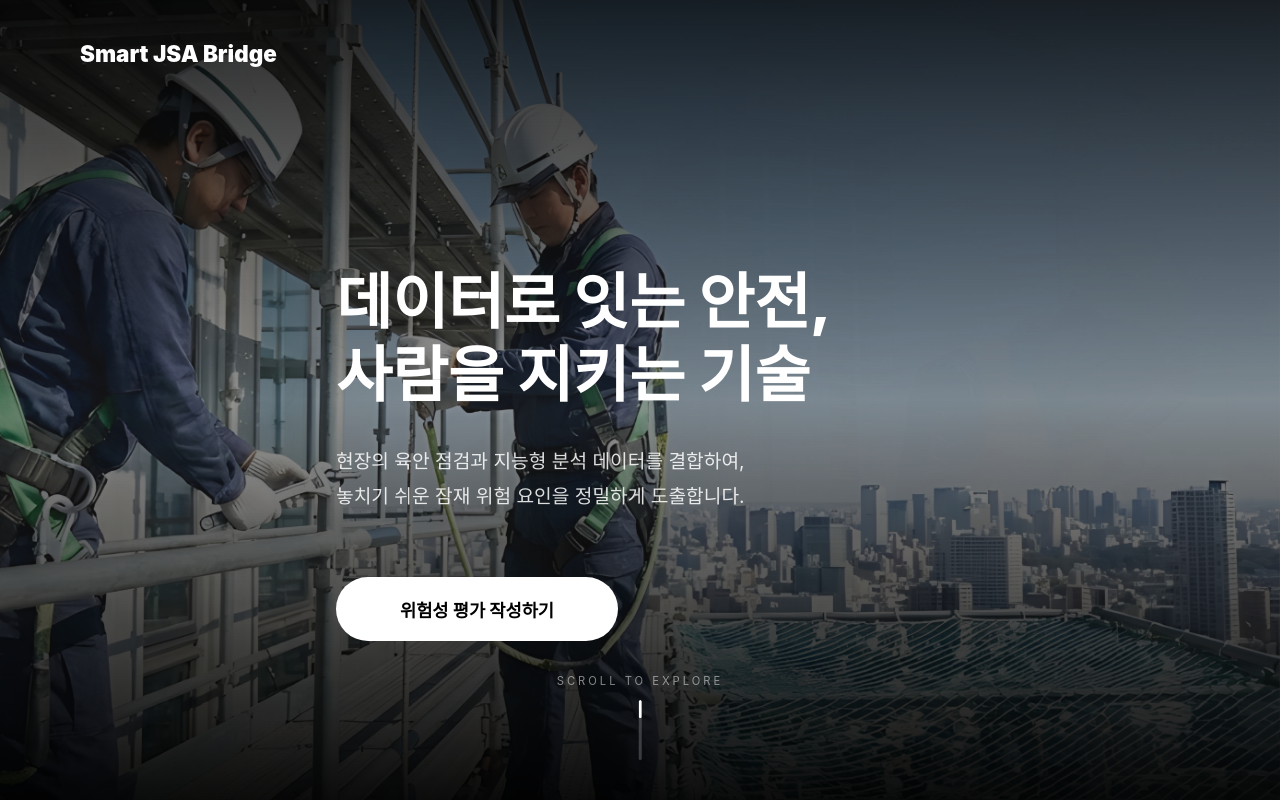
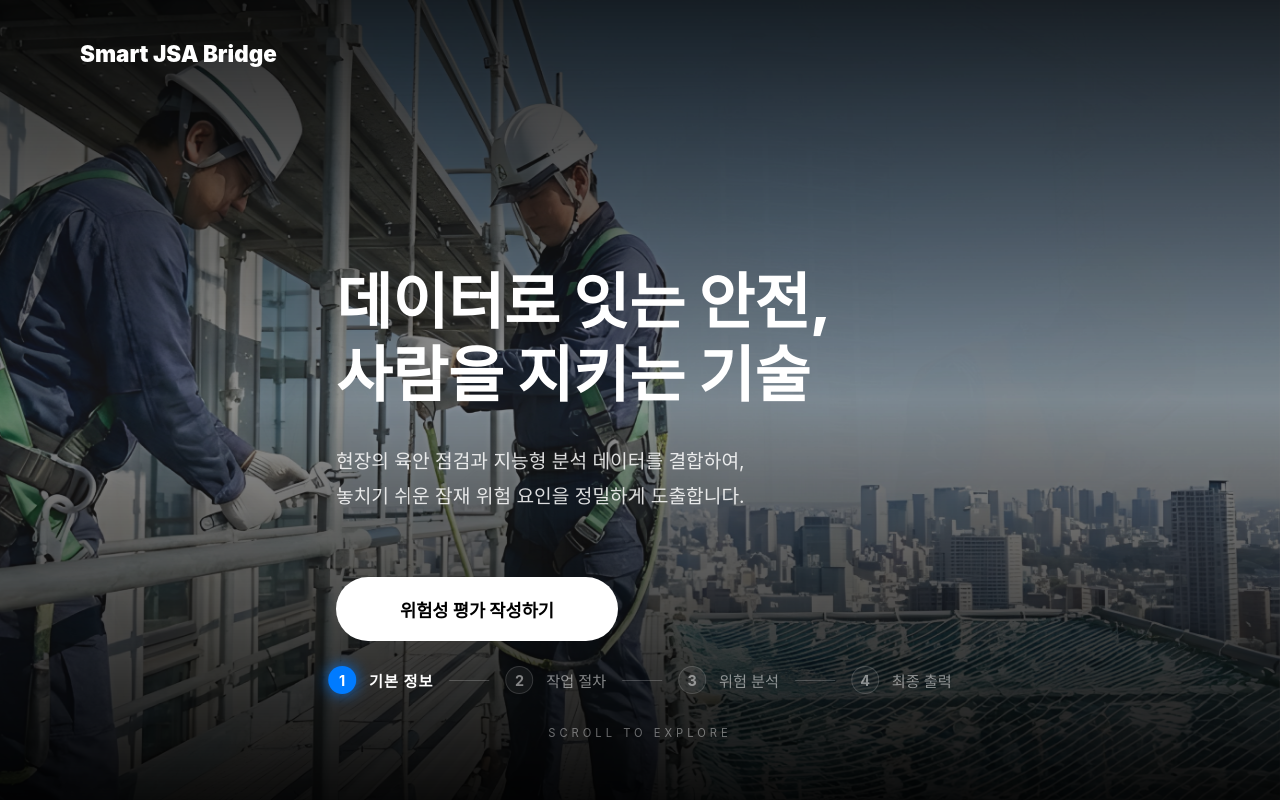
Before and after one commit to hanghanghu716-dotcom/smart-jsa-bridge, a React (Vite) app: page / in a window 1280 px wide. Shown: the top 800 px of the page. Built offline with nearby package versions, Linux system fonts and the light colour scheme; a web font is replaced by a local one.

Commit message:
Add files via upload

```diff
--- a/src/pages/Main.jsx
+++ b/src/pages/Main.jsx
@@ -33,12 +33,30 @@ export default function Main() {
           <aside style={styles.sideAd}></aside>
         </div>
 
-        {/* ✅ 교정된 스크롤 인디케이터: flex-shrink 방지 및 두께 확보 */}
-        <div style={styles.scrollGuide}>
+        {/* ✅ 교정된 인디케이터: Info.jsx의 스테퍼 스타일을 적용하여 일관성 확보 */}
+        <div style={styles.indicatorWrapper}>
+          <div style={styles.stepper}>
+            <div style={styles.stepItemActive}>
+              <div style={styles.stepBadgeActive}>1</div>
+              <span style={styles.stepTextActive}>기본 정보</span>
+            </div>
+            <div style={styles.stepLine} />
+            <div style={styles.stepItem}>
+              <div style={styles.stepBadge}>2</div>
+              <span style={styles.stepText}>작업 절차</span>
+            </div>
+            <div style={styles.stepLine} />
+            <div style={styles.stepItem}>
+              <div style={styles.stepBadge}>3</div>
+              <span style={styles.stepText}>위험 분석</span>
+            </div>
+            <div style={styles.stepLine} />
+            <div style={styles.stepItem}>
+              <div style={styles.stepBadge}>4</div>
+              <span style={styles.stepText}>최종 출력</span>
+            </div>
+          </div>
           <span style={styles.scrollLabel}>SCROLL TO EXPLORE</span>
-          <div style={styles.scrollTrack}>
-            <div style={styles.scrollThumb}></div>
-          </div>
         </div>
       </section>
 
@@ -141,11 +159,17 @@ const styles = {
   buttonWrapper: { display: 'flex' },
   primaryBtn: { display: 'inline-block', padding: '1.2rem 4rem', backgroundColor: '#fff', color: '#000', borderRadius: '4rem', fontSize: '1.1rem', fontWeight: 'bold', textDecoration: 'none' },
 
-  /* ✅ 스크롤 인디케이터 교정 스타일 */
-  scrollGuide: { position: 'absolute', bottom: '40px', left: '50%', transform: 'translateX(-50%)', textAlign: 'center', zIndex: 10, flexShrink: 0 },
-  scrollLabel: { color: '#fff', fontSize: '0.7rem', opacity: 0.5, letterSpacing: '3px', display: 'block', marginBottom: '12px' },
-  scrollTrack: { width: '3px', height: '60px', backgroundColor: 'rgba(255,255,255,0.2)', margin: '0 auto', position: 'relative', borderRadius: '3px', overflow: 'hidden', minWidth: '3px' },
-  scrollThumb: { position: 'absolute', top: 0, left: 0, width: '100%', height: '30%', backgroundColor: '#fff', borderRadius: '3px' },
+  /* ✅ Info.jsx 스타일을 적용한 새로운 인디케이터 스타일 */
+  indicatorWrapper: { position: 'absolute', bottom: '60px', left: '50%', transform: 'translateX(-50%)', zIndex: 10, display: 'flex', flexDirection: 'column', alignItems: 'center', gap: '2rem' },
+  stepper: { display: 'flex', alignItems: 'center', justifyContent: 'center', gap: '1rem' },
+  stepItemActive: { display: 'flex', alignItems: 'center', gap: '0.8rem' },
+  stepBadgeActive: { width: '28px', height: '28px', backgroundColor: '#007bff', borderRadius: '50%', display: 'flex', alignItems: 'center', justifyContent: 'center', fontSize: '0.9rem', fontWeight: 'bold', color: '#fff', boxShadow: '0 0 15px rgba(0,123,255,0.8)' },
+  stepTextActive: { fontSize: '0.95rem', color: '#fff', fontWeight: '700', letterSpacing: '1px' },
+  stepItem: { display: 'flex', alignItems: 'center', gap: '0.8rem', opacity: 0.5 },
+  stepBadge: { width: '28px', height: '28px', backgroundColor: 'rgba(255,255,255,0.1)', border: '1px solid rgba(255,255,255,0.3)', borderRadius: '50%', display: 'flex', alignItems: 'center', justifyContent: 'center', fontSize: '0.9rem', fontWeight: 'bold', color: '#fff' },
+  stepText: { fontSize: '0.95rem', color: '#fff', fontWeight: '500' },
+  stepLine: { width: '40px', height: '1px', backgroundColor: 'rgba(255,255,255,0.2)' },
+  scrollLabel: { color: '#fff', fontSize: '0.7rem', opacity: 0.4, letterSpacing: '4px', display: 'block', textTransform: 'uppercase' },
 
   m3Section: { padding: '160px 0' },
   valueRow: { display: 'flex', gap: '100px', alignItems: 'center' },
```
